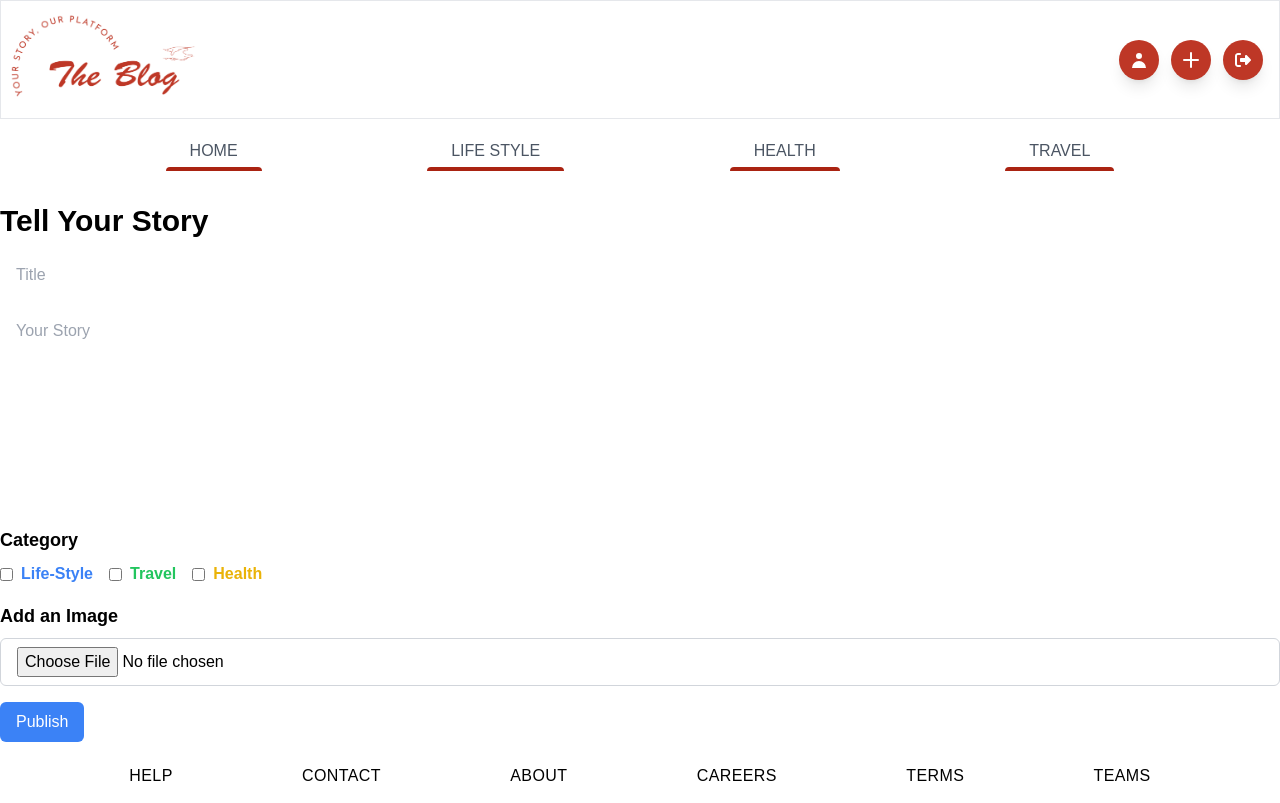
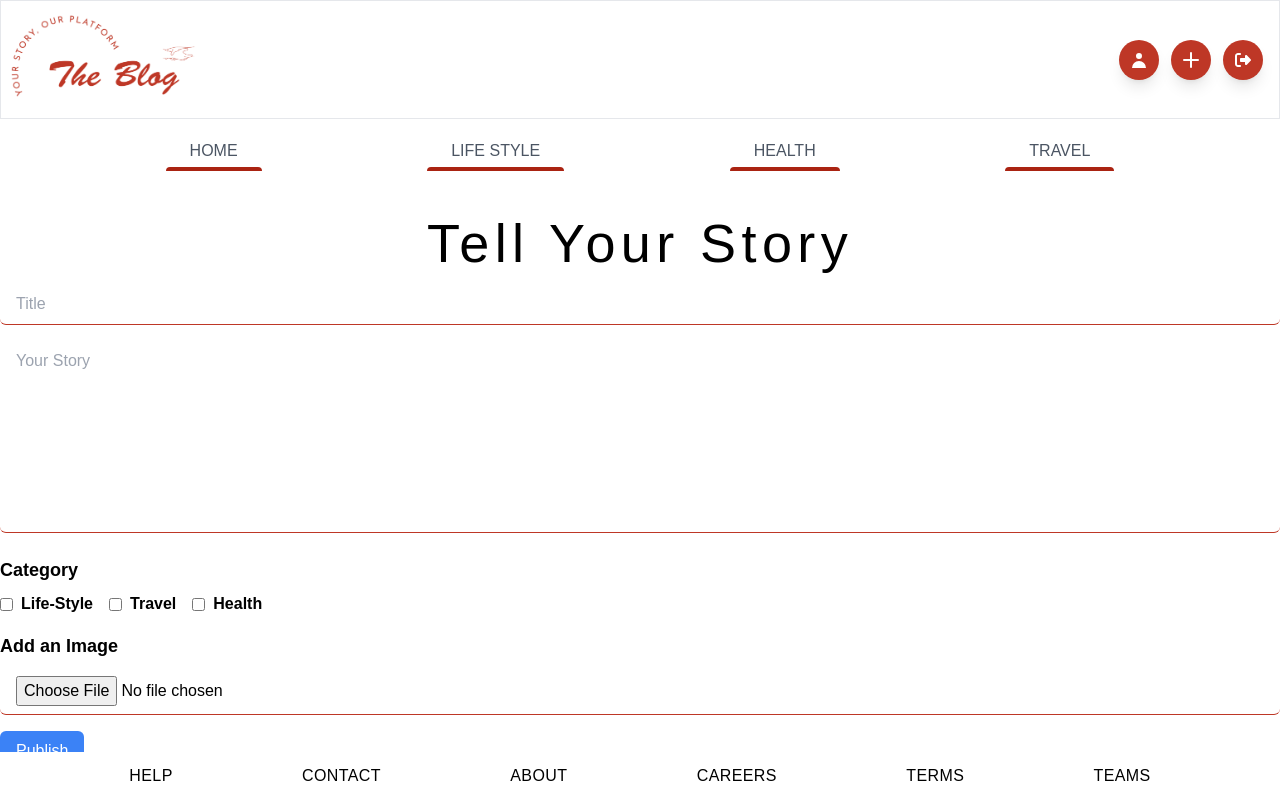
Before and after one commit to fatmatandoganyildiz/blog-app, a React (Create React App) app: page /write in a window 1280 px wide. Built offline with nearby package versions, Linux system fonts and the light colour scheme; no server answers; sample sign-in values are in the browser's storage.

Commit message:
Author Page Problem Fixed, Write Page's Style Is Changed

```diff
--- a/src/admin/Write.jsx
+++ b/src/admin/Write.jsx
@@ -6,13 +6,10 @@ import { ref, uploadBytesResumable, getDownloadURL } from "firebase/storage";
 
 function Write() {
   const [file, setFile] = useState(null);
-  const [images, setImages] = useState({ img: null });
   const [title, setTitle] = useState("");
   const [postText, setPostText] = useState("");
   const [loading, setLoading] = useState(false);
   const [categories, setCategories] = useState([]);
-  // const [postId, setPostId] = useState(null);
-
   let navigate = useNavigate();
 
   const uploadFile = async () => {
@@ -54,7 +51,6 @@ function Write() {
               timeStamp: serverTimestamp(),
             },
           });
-          // setPostId(docRef.id);
           console.log("Document added successfully", docRef.id);
         } catch (error) {
           console.error("Error adding document: ", error);
@@ -82,7 +78,6 @@ function Write() {
 
   const resetForm = () => {
     setFile(null);
-    setImages({ img: null });
     setTitle("");
     setPostText("");
     setCategories([]);
@@ -90,23 +85,25 @@ function Write() {
 
   return (
     <div className="container mx-auto my-8">
-      <h1 className="text-3xl font-semibold mb-4">Tell Your Story</h1>
+      <h1 className="text-[54px] flex justify-center font-extralight tracking-widest ">
+        Tell Your Story
+      </h1>
       <form onSubmit={handleAdd} className="space-y-4">
-        <div className="relative">
+        <div>
           <input
             type="text"
             placeholder="Title"
             value={title}
             onChange={(e) => setTitle(e.target.value)}
-            className="w-full px-4 py-2 border-none focus:outline-none rounded-md"
+            className="w-full px-4 py-2  border-b border-b-[#be3726] rounded-md focus:outline-none"
           />
         </div>
-        <div className="">
+        <div>
           <textarea
             placeholder="Your Story"
             value={postText}
             onChange={(e) => setPostText(e.target.value)}
-            className="w-full h-48 px-4 py-2 border-none focus:outline-none rounded-md resize-none"
+            className="w-full h-48 px-4 py-2 border-b border-b-[#be3726] rounded-md resize-none focus:outline-none"
           />
         </div>
 
@@ -124,7 +121,7 @@ function Write() {
                   ])
                 }
               />
-              <span className="text-blue-500 font-semibold">Life-Style</span>
+              <span className=" font-semibold">Life-Style</span>
             </label>
             <label className="inline-flex items-center space-x-2">
               <input
@@ -137,7 +134,7 @@ function Write() {
                   ])
                 }
               />
-              <span className="text-green-500 font-semibold">Travel</span>
+              <span className=" font-semibold">Travel</span>
             </label>
             <label className="inline-flex items-center space-x-2">
               <input
@@ -150,7 +147,7 @@ function Write() {
                   ])
                 }
               />
-              <span className="text-yellow-500 font-semibold">Health</span>
+              <span className=" font-semibold">Health</span>
             </label>
           </div>
         </div>
@@ -159,7 +156,7 @@ function Write() {
           <input
             type="file"
             onChange={(event) => setFile(event.target.files[0])}
-            className="w-full border border-gray-300 rounded-md py-2 px-4 focus:outline-none focus:border-blue-500"
+            className="w-full  border-b border-b-[#be3726] rounded-md py-2 px-4 focus:outline-none "
           />
         </div>
         <button
--- a/src/components/Footer-Components/footerComponents/About.jsx
+++ b/src/components/Footer-Components/footerComponents/About.jsx
@@ -5,7 +5,7 @@ function About() {
   const [activeTab, setActiveTab] = useState(0);
 
   return (
-    <div className="container mx-auto px-6 py-10">
+    <div className="container mx-auto px-6 py-10 mb-12">
       <h1 className="text-[54px] font-extralight text-center tracking-widest ">
         About us
       </h1>
@@ -15,7 +15,7 @@ function About() {
             <Tab.List className="my-6 text-2xl font-thin flex justify-evenly">
               <Tab
                 className={`${
-                  activeTab === 0 ? "border-b-2 border-[#BE3726]" : ""
+                  activeTab === 0 ? "outline-none border-b-2 border-[#BE3726]" : ""
                 }`}
                 onClick={() => setActiveTab(0)}
               >
@@ -23,7 +23,7 @@ function About() {
               </Tab>
               <Tab
                 className={`${
-                  activeTab === 1 ? "border-b-2 border-[#BE3726]" : ""
+                  activeTab === 1 ? "outline-none border-b-2 border-[#BE3726]" : ""
                 }`}
                 onClick={() => setActiveTab(1)}
               >
@@ -31,7 +31,7 @@ function About() {
               </Tab>
               <Tab
                 className={`${
-                  activeTab === 2 ? "border-b-2 border-[#BE3726]" : ""
+                  activeTab === 2 ? "outline-none border-b-2 border-[#BE3726]" : ""
                 }`}
                 onClick={() => setActiveTab(2)}
               >
--- a/src/components/Footer-Components/footerComponents/Careers/Careers.jsx
+++ b/src/components/Footer-Components/footerComponents/Careers/Careers.jsx
@@ -3,7 +3,7 @@ import { careers } from "../../../../store/footerContents";
 
 function Careers() {
   return (
-    <div className="container mx-auto">
+    <div className="container mx-auto mb-12">
       <div className="flex items-center justify-center">
         <div className="my-10 w-full max-w-screen-2xl">
           <h1 className="text-[54px] flex justify-center font-extralight tracking-widest ">
--- a/src/components/Footer-Components/footerComponents/Contact.jsx
+++ b/src/components/Footer-Components/footerComponents/Contact.jsx
@@ -10,7 +10,7 @@ function Contact() {
   };
 
   return (
-    <div className="container mx-auto">
+    <div className="container mx-auto ">
       <section className="text-gray-600 body-font relative">
         <div className="absolute inset-0 bg-gray-300">
           <iframe
--- a/src/components/Footer-Components/footerComponents/Help.jsx
+++ b/src/components/Footer-Components/footerComponents/Help.jsx
@@ -11,7 +11,7 @@ function Help() {
   };
 
   return (
-    <div className="container mx-auto">
+    <div className="container mx-auto mb-12">
       <div className="flex items-center justify-center">
         <img src={SearchLogo} alt="Search Logo" className="h-58 w-72" />
         <form
--- a/src/components/Footer-Components/footerComponents/Teams.jsx
+++ b/src/components/Footer-Components/footerComponents/Teams.jsx
@@ -3,16 +3,15 @@ import { teams } from "../../../store/footerContents";
 
 function Teams() {
   return (
-      <section class="bg-white dark:bg-gray-900">
-        <div class="container mx-auto">
+    <div class="container mx-auto mb-14">
       <h1 className="text-[54px] font-extralight  text-center tracking-widest ">
         Our Executive Team
       </h1>
       <p class="max-w-2xl mx-auto my-6 text-center text-gray-500 dark:text-gray-300">
         Welcome to the heart of our organization – our incredible team! We
-            believe that a strong, diverse, and passionate team is the driving
-            force behind our success. Get to know the individuals who bring
-            creativity, expertise, and dedication to everything we do.
+        believe that a strong, diverse, and passionate team is the driving force
+        behind our success. Get to know the individuals who bring creativity,
+        expertise, and dedication to everything we do.
       </p>
 
       <div class="grid grid-cols-1 gap-8 mt-8 xl:mt-16 md:grid-cols-2 xl:grid-cols-4">
@@ -85,7 +84,6 @@ function Teams() {
         ))}
       </div>
     </div>
-      </section>
   );
 }
 
--- a/src/components/Footer-Components/footerComponents/Terms.jsx
+++ b/src/components/Footer-Components/footerComponents/Terms.jsx
@@ -9,8 +9,7 @@ import { GoChevronUp } from "react-icons/go";
 
 function Terms() {
   return (
-    <div className="my-6">
-      <div className="container px-6 py-10 mx-auto ">
+      <div className="container px-6 py-10 mx-auto mb-12">
         <h1 className="text-[54px] font-extralight text-center tracking-widest ">
           Terms and Conditions
         </h1>
@@ -153,7 +152,6 @@ function Terms() {
           </div>
         </div>
       </div>
-    </div>
   );
 }
 
--- a/src/pages/AuthorPage.jsx
+++ b/src/pages/AuthorPage.jsx
@@ -8,7 +8,7 @@ import Pagination from "../components/Pagination";
 
 function AuthorPage() {
   let { id } = useParams();
-  const { setPostList, displayCategoryPosts, pageCount, changePage,postsCollectionRef } =
+  const { setPostList, displayPosts, pageCount, changePage,postsCollectionRef } =
     usePostContext();
 
   useEffect(() => {
@@ -45,10 +45,10 @@ function AuthorPage() {
   return (
     <div className="mx-16 my-16">
       <h1 className="text-center my-16 text-5xl font-light tracking-wide">
-        Welcome to the Author's Page, {id}
+        Welcome to the Author's Page
       </h1>
       <div className="grid grid-cols-1 md:grid-cols-2 lg:grid-cols-3 xl:grid-cols-4 gap-8 justify-center p-8">
-        {displayCategoryPosts}
+        {displayPosts}
         <Pagination pageCount={pageCount} changePage={changePage} />
       </div>
     </div>
```
Lines whose indentation alone changed are shown as unchanged.
